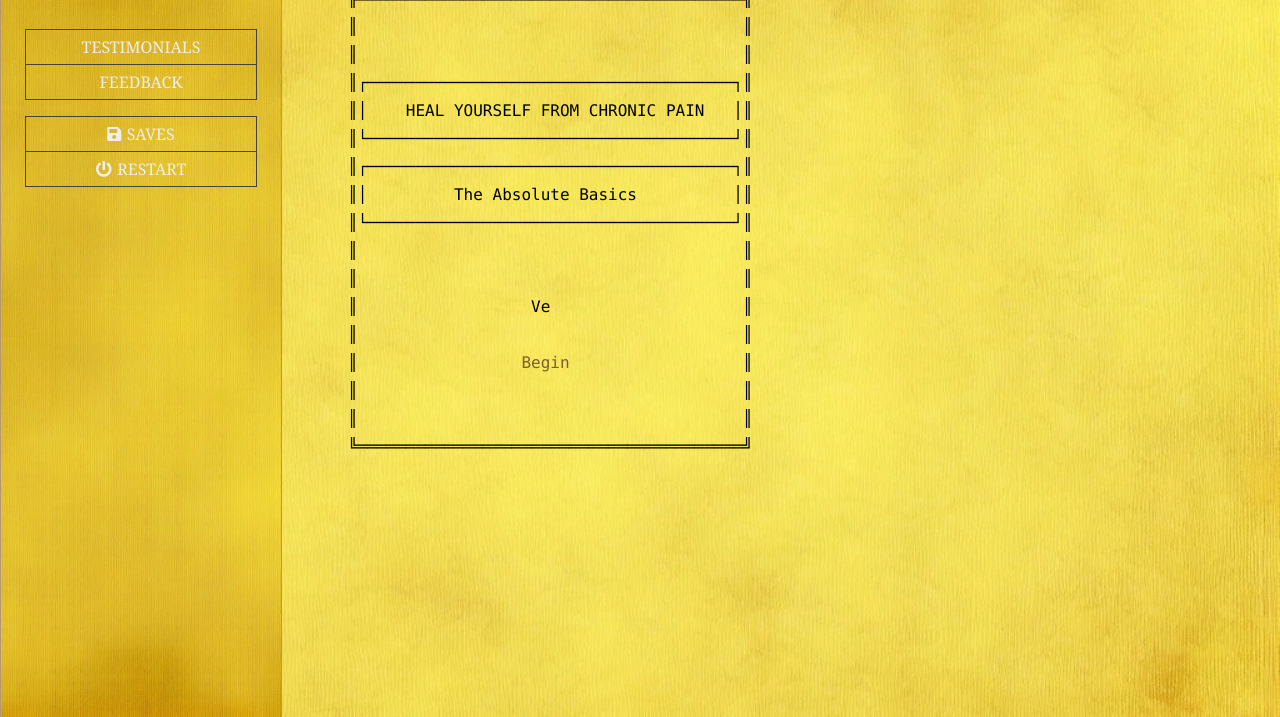
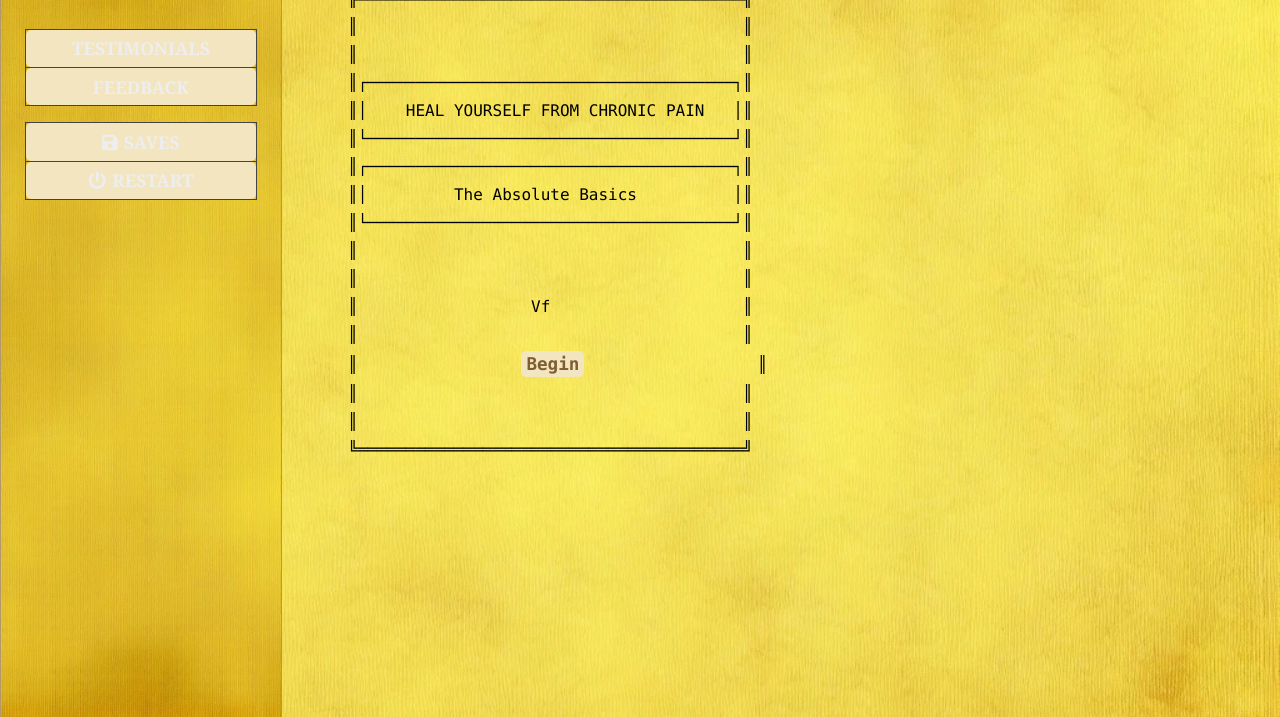
Before and after one commit to 1Brajesh/healyourpain, a plain HTML site: page index.html in a window 1280 px wide. Shown: the part 83-800 px from the top of the page. Drawn offline with Linux system fonts and the light colour scheme.

Commit message:
hyperlink

```diff
--- a/index.html
+++ b/index.html
@@ -170,7 +170,12 @@ tw-passage {
 
 a {
     color: #7e5e31; /* Dark golden brown for links */
-    text-decoration: none;
+    font-weight: bold; /* Bold to make the link stand out */
+    background-color: #f3e5c0; /* Subtle background highlight */
+    padding: 3px 5px; /* Padding to make it more prominent */
+    border-radius: 5px; /* Rounded corners for a button-like appearance */
+    text-decoration: none; /* Remove underline */
+    font-size: 1.1em; /* Slightly larger font size for emphasis */
 }
 
 a:hover {
@@ -1410,7 +1415,7 @@ Do the exericise that you love to do, whether it is taking long walks, hikes, ru
 ║└──────────────────────────────────────┘║
 ║                                        ║
 ║                                        ║
-║                  Ve                    ║
+║                  Vf                    ║
 ║                                        ║
 ║                 [[Begin]]                  ║
 ║                                        ║
```
